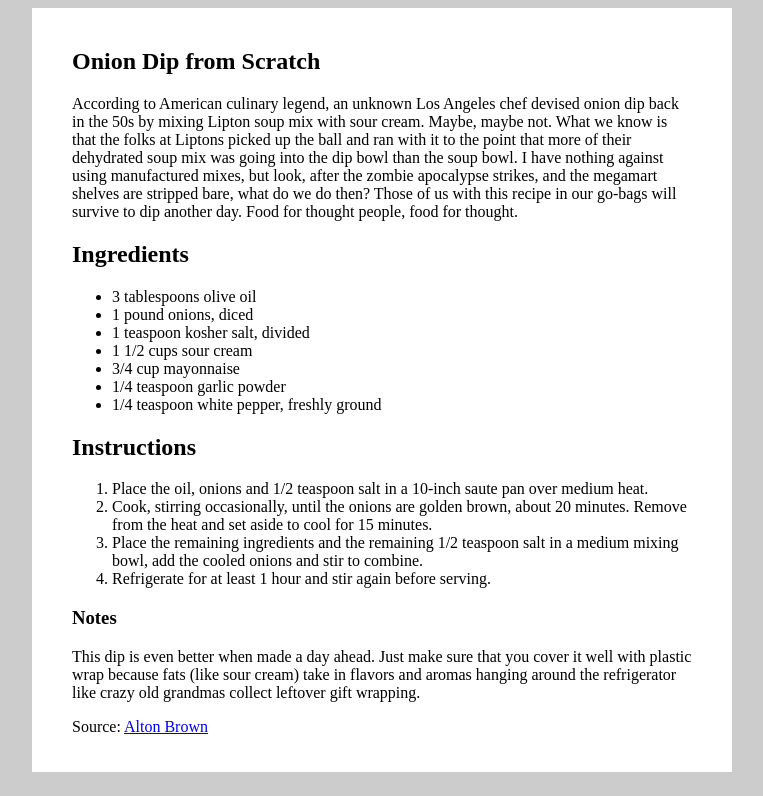
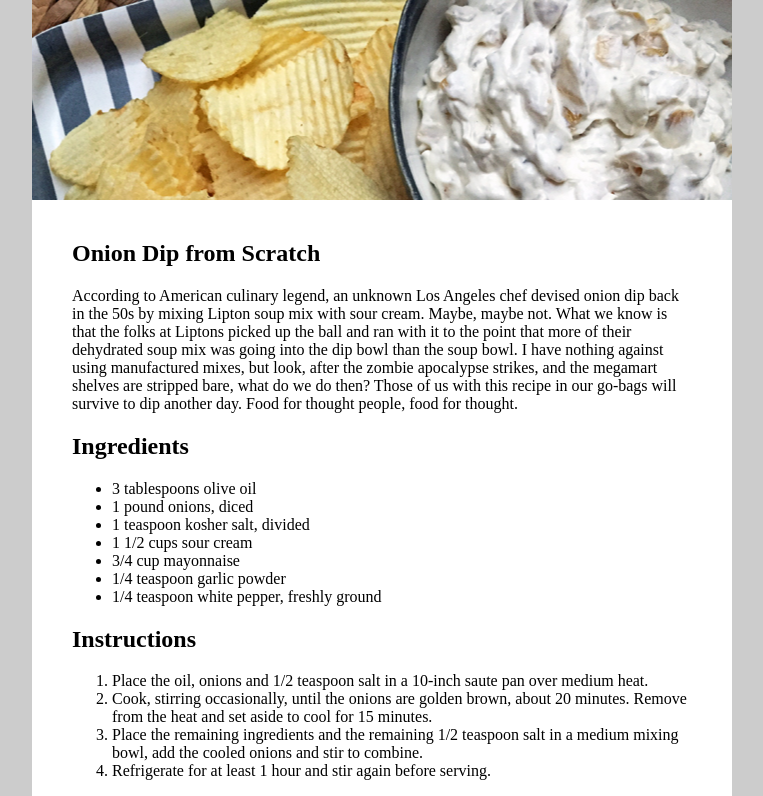
Before and after one commit to nickbunton/mi349fs15, a plain HTML site: page week3/week3.html in a window 1280 px wide. Shown: the top 796 px of the page, without its empty margins (258-1021 px from the left). Drawn offline with Linux system fonts and the light colour scheme.

Commit message:
more css changes
css changes

```diff
--- a/week3/week3.css
+++ b/week3/week3.css
@@ -1,13 +1,17 @@
 .container{
   margin: 0 auto;
   width: 700px;
-  background: #fff;
+  background: #fff url(alton-brown-onion-dip.jpg) no-repeat top center;
+  padding-top: 200px;
 }
 
 body{
   background: #ccc;
+  margin: 0;
 }
 
 .recipe{
   padding: 20px 40px;
+  background: #fff;
+
 }
```
